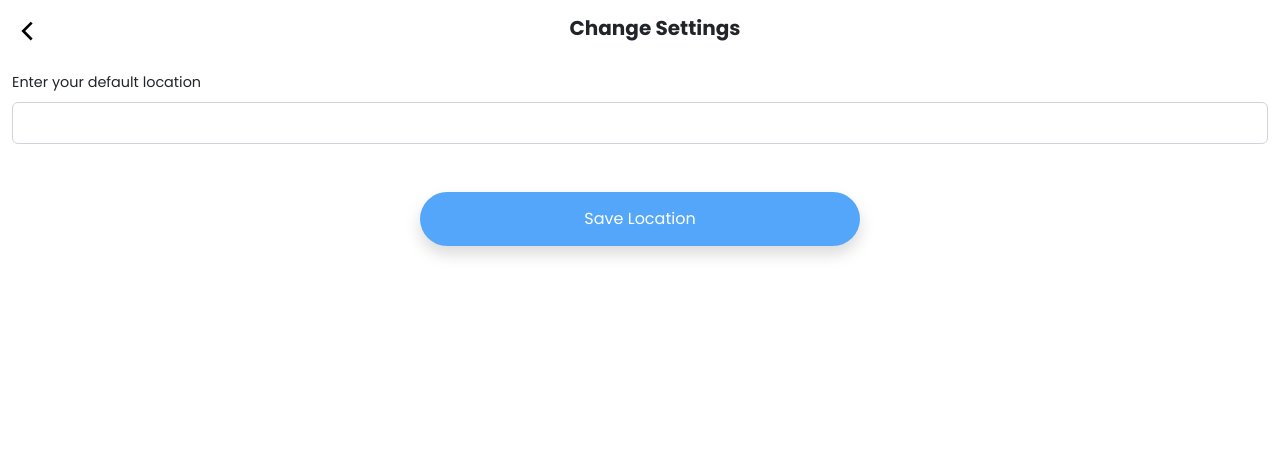
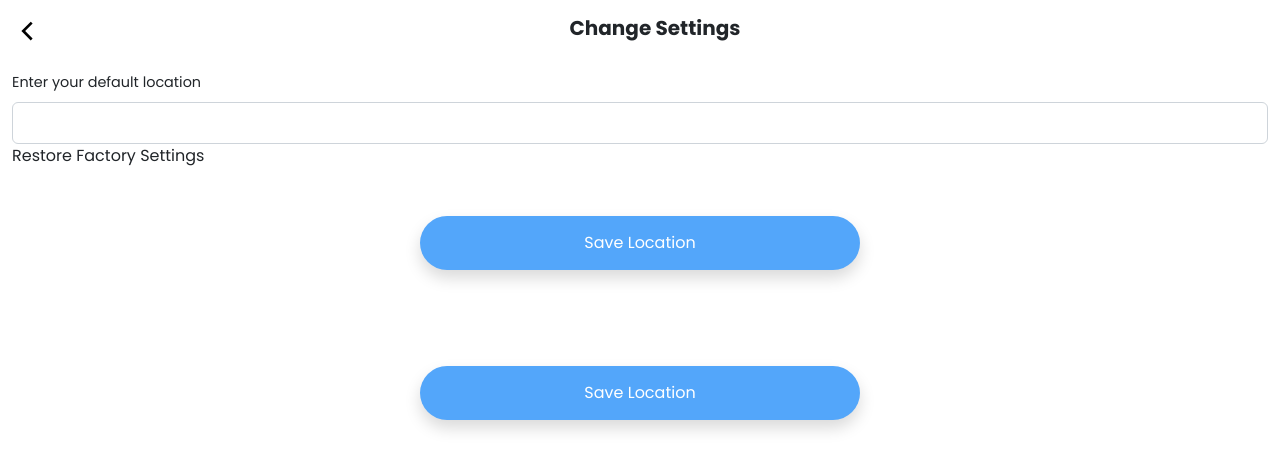
Before and after one commit to JoaoP74/react-weather, a React (Create React App) app: page /settings in a window 1280 px wide. Shown: the top 470 px of the page. Built offline with nearby package versions, Linux system fonts and the light colour scheme.

Commit message:
Updated the settings page

```diff
--- a/src/pages/Settings.jsx
+++ b/src/pages/Settings.jsx
@@ -45,6 +45,12 @@ const Settings = () => {
               onChange={(e)=>{setDefaultLocation(e.target.value)}}
             />
 
+
+          </form>
+
+          <section className="factory-settings">
+            <label htmlFor="factory-settings-reset " className="text-capitalize">restore factory settings</label>
+
             <section className="d-flex align-items-center justify-content-center">
               <Button
                 text="save location"
@@ -52,7 +58,18 @@ const Settings = () => {
 
               />
             </section>
-          </form>
+          </section>
+
+
+
+
+          <section className="d-flex align-items-center justify-content-center">
+              <Button
+                text="save location"
+                className="shadow brand-btn toggle-width-3 my-5 width-toggle"
+
+              />
+            </section>
         </section>
 
         <Footer />
```
